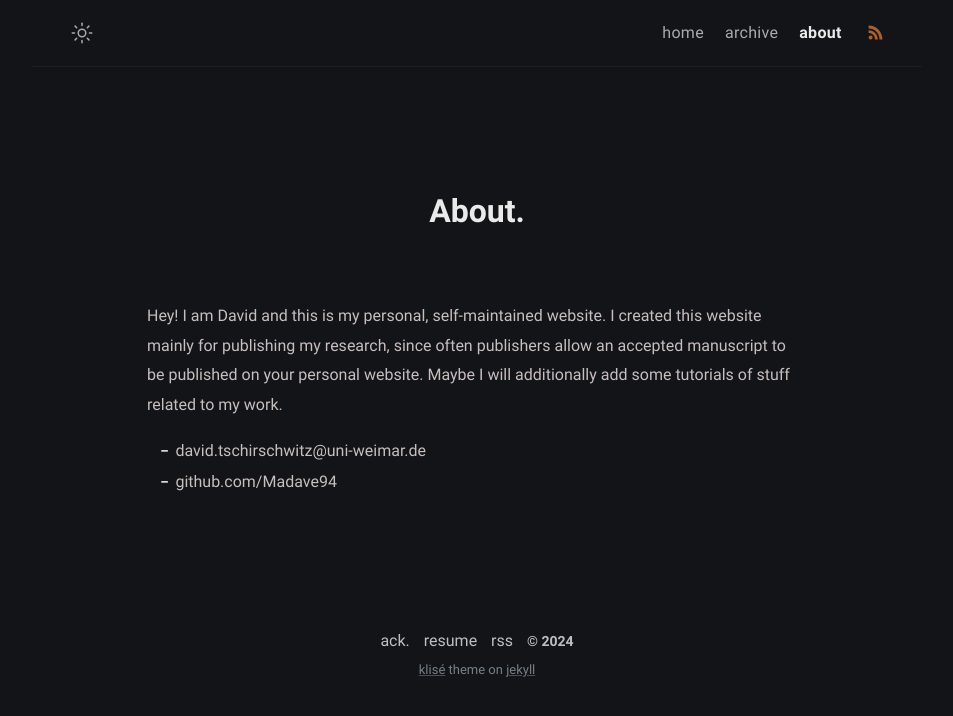
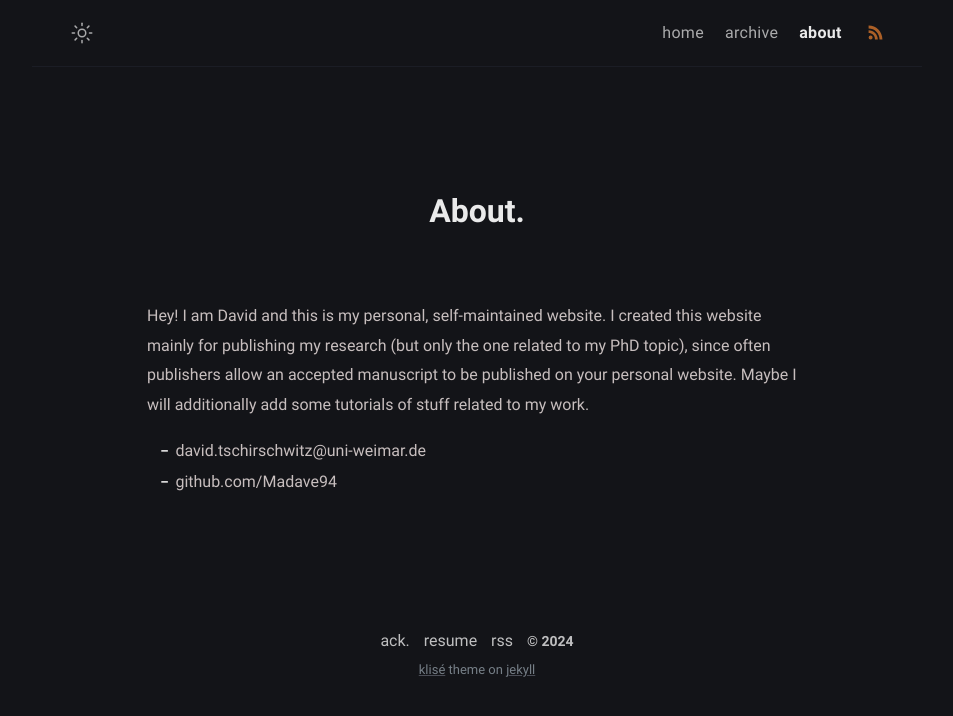
Before and after one commit to Madave94/madave94.github.io, a Jekyll site: the page built from about.md, in a window 1280 px wide. Shown: the top 716 px of the page, without its empty margins (163-1116 px from the left). Built offline with Jekyll 4.4.1, drawn with Linux system fonts in a browser that asks for light colours.

Commit message:
update about

```diff
--- a/about.md
+++ b/about.md
@@ -6,7 +6,8 @@ excerpt: Hey! I am David.
 comments: false
 ---
 
-Hey! I am David and this is my personal, self-maintained website. I created this website mainly for publishing my research, since often publishers allow an accepted manuscript to be
+Hey! I am David and this is my personal, self-maintained website. I created this website mainly for publishing my research (but only the one related to my PhD topic),
+since often publishers allow an accepted manuscript to be
 published on your personal website. Maybe I will additionally add some tutorials of stuff related to my work.
 
 - {{ site.author.email }}
```
